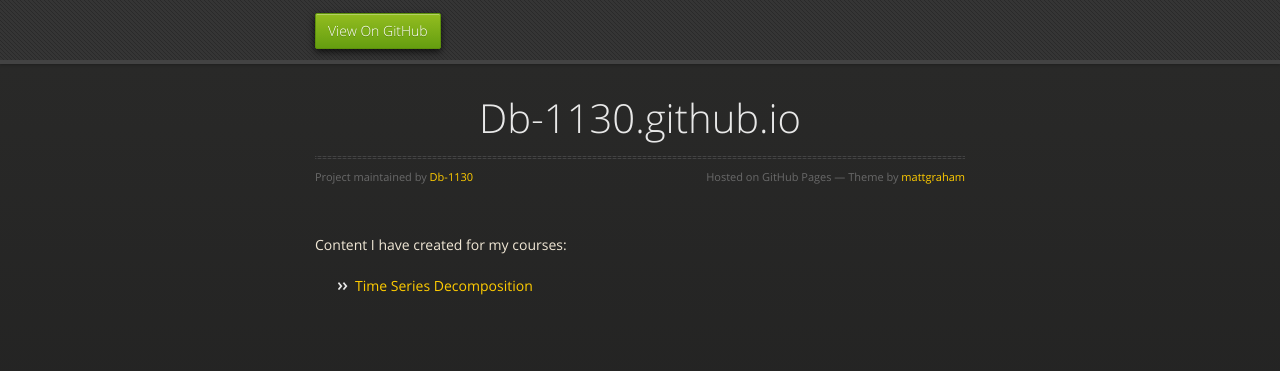
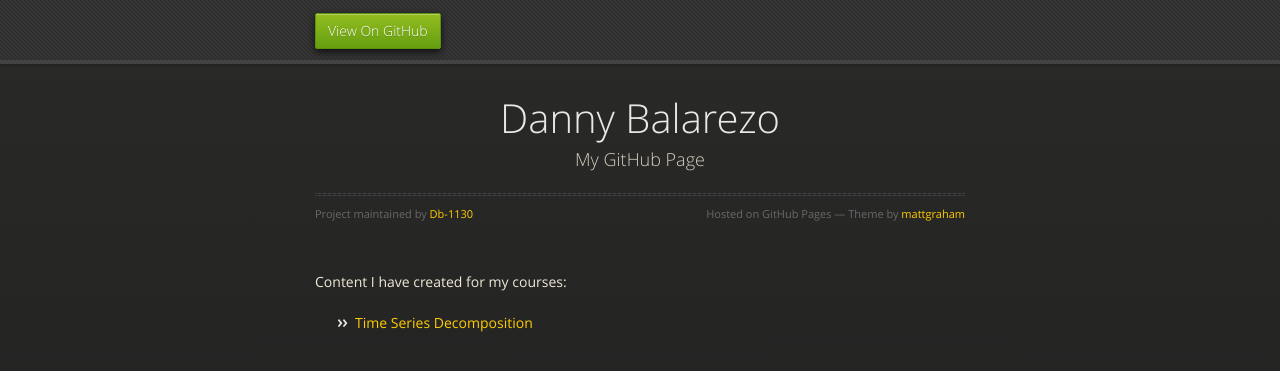
Before and after one commit to Db-1130/Db-1130.github.io, a Jekyll site: the page built from index.md, in a window 1280 px wide. Shown: the top 371 px of the page. Built offline with Jekyll 4.4.1, drawn with Linux system fonts in a browser that asks for light colours; our own code applies the rules of GitHub Pages for plain Markdown files; the repository's description, which GitHub fills in, is left out.

Commit message:
Update _config.yml

```diff
--- a/_config.yml
+++ b/_config.yml
@@ -1,5 +1,5 @@
-title:
-description:
+title: Danny Balarezo
+description: My GitHub Page
 show_downloads: false
 google_analytics:
 theme: jekyll-theme-midnight
```
